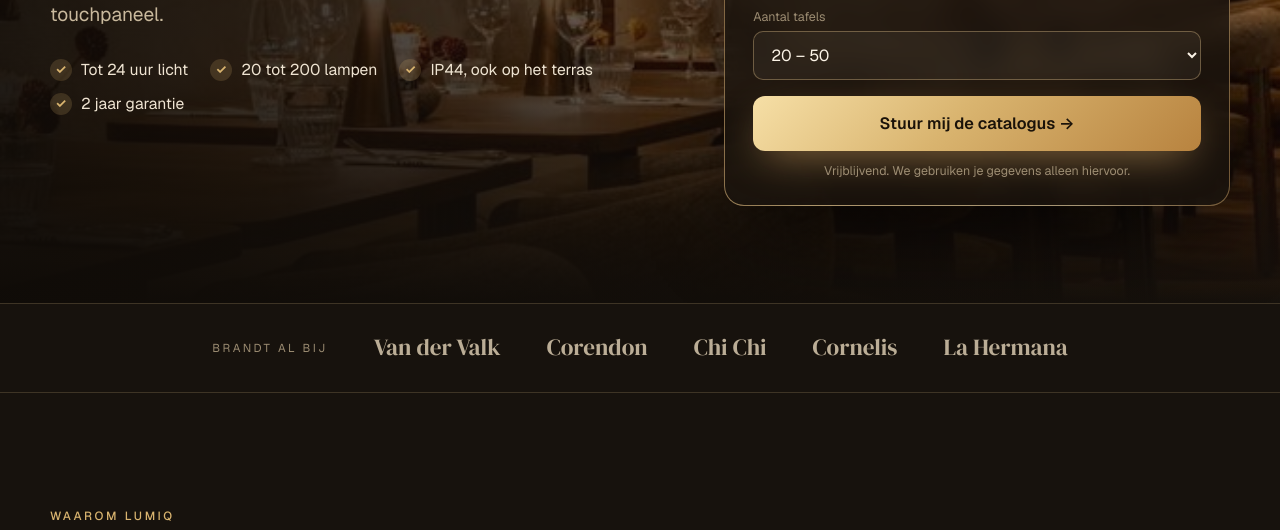
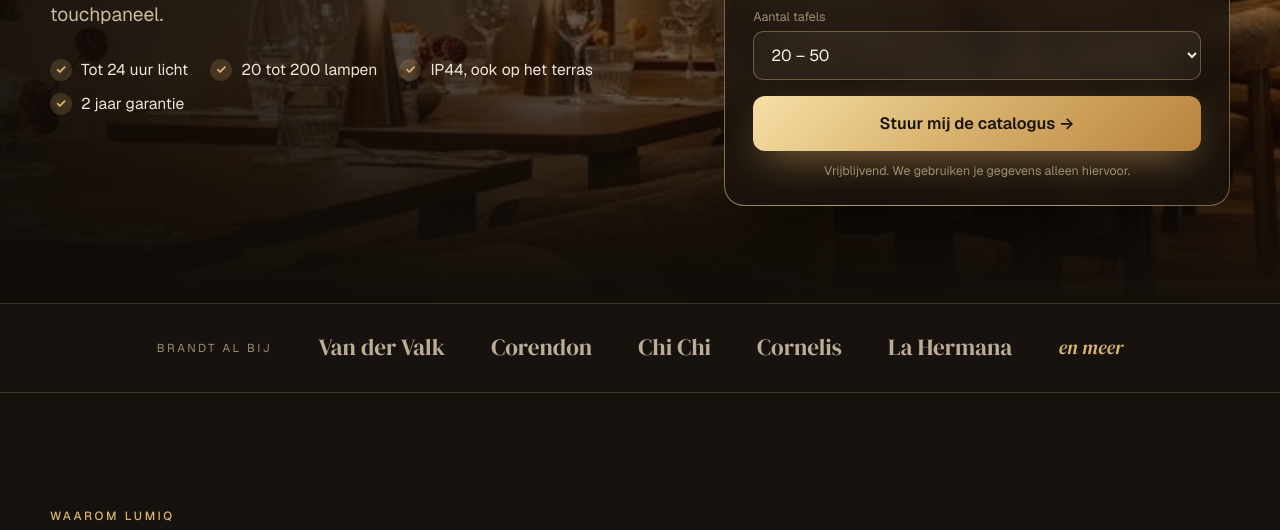
Before and after one commit to Maximhakemulder/lumiqstore.eu, a website: page public/benieuwd/index.html in a window 1280 px wide. Shown: the part 497-1027 px from the top of the page. Drawn offline with nearby package versions, Linux system fonts and the light colour scheme; no server answers.

Commit message:
Landingspagina: 'en meer' achter de namen
Co-Authored-By: Claude Opus 5.5 <noreply@anthropic.com>
Claude-Session: https://claude.ai/code/session_01Rg5urhuccQdpdmGCYnhwao

```diff
--- a/public/benieuwd/index.html
+++ b/public/benieuwd/index.html
@@ -86,6 +86,7 @@ form .btn{grid-column:1/-1;margin-top:6px;width:100%}
 .logos .wrap{display:flex;align-items:center;gap:28px 46px;flex-wrap:wrap;justify-content:center}
 .logos small{font-size:.72rem;letter-spacing:.22em;text-transform:uppercase;color:var(--tx3)}
 .logos span{font-family:var(--serif);font-size:1.45rem;color:#d8c9ae;opacity:.85}
+.logos .meer{font-family:var(--serif);font-size:1.2rem;color:var(--gold);font-style:italic}
 
 /* SECTIONS */
 section.blk{padding:110px 0}
@@ -232,7 +233,7 @@ footer a{color:var(--tx2)}
 <!-- LOGO'S -->
 <div class="logos"><div class="wrap">
   <small>Brandt al bij</small>
-  <span>Van der Valk</span><span>Corendon</span><span>Chi Chi</span><span>Cornelis</span><span>La Hermana</span>
+  <span>Van der Valk</span><span>Corendon</span><span>Chi Chi</span><span>Cornelis</span><span>La Hermana</span><em class="meer">en meer</em>
 </div></div>
 
 <!-- PIJN → WINST -->
```
